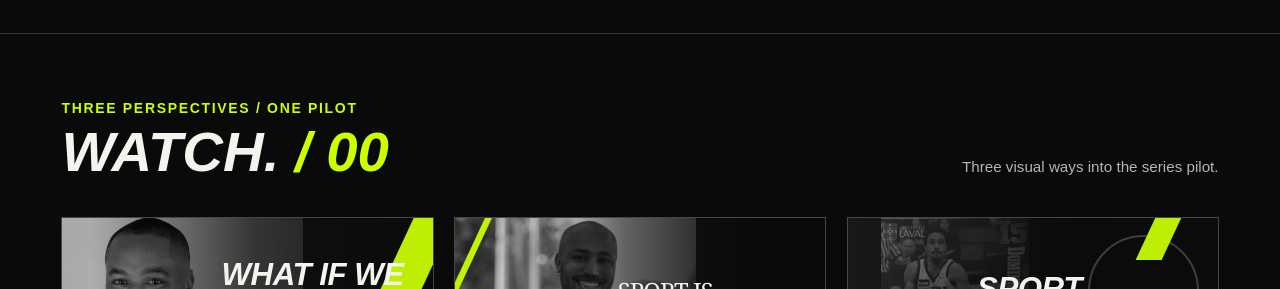
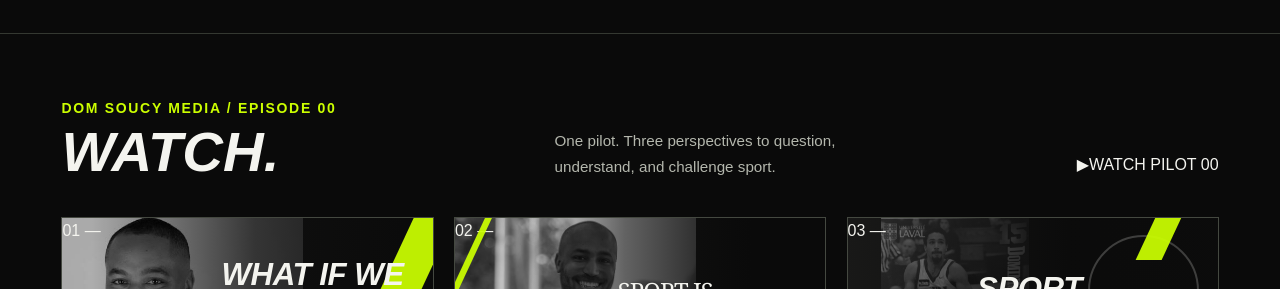
Before and after one commit to dominique-source/dominiquesoucy, a Next.js app: page /en in a window 1280 px wide. Shown: the part 1584-1873 px from the top of the page. Built offline with nearby package versions, Linux system fonts and the light colour scheme; no server answers; a web font is replaced by a local one.

Commit message:
feat(home): editorial pilot heading, primary CTA, numbered video cards

```diff
--- a/components/pilot-thumbnail-collection.tsx
+++ b/components/pilot-thumbnail-collection.tsx
@@ -23,25 +23,26 @@ export function PilotThumbnailCollection({
     >
       <div className="content-shell">
         <div className="pilot-thumbnails-heading">
-          <div>
+          <div className="pilot-thumbnails-title-group">
             <p className="eyebrow accent">
-              {lang === "fr"
-                ? "TROIS REGARDS / UN MÊME PILOTE"
-                : "THREE PERSPECTIVES / ONE PILOT"}
+              {lang === "fr" ? "DOM SOUCY MEDIA / ÉPISODE 00" : "DOM SOUCY MEDIA / EPISODE 00"}
             </p>
             <h2 id="pilot-thumbnails-title">
               {lang === "fr" ? "À VOIR." : "WATCH."}
-              <span className="accent"> / 00</span>
             </h2>
           </div>
-          <p>
+          <p className="pilot-thumbnails-intro">
             {lang === "fr"
-              ? "Trois portes d’entrée visuelles vers le pilote de la série."
-              : "Three visual ways into the series pilot."}
+              ? "Un même pilote. Trois regards complémentaires pour questionner, comprendre et confronter le sport."
+              : "One pilot. Three perspectives to question, understand, and challenge sport."}
           </p>
+          <a className="pilot-thumbnails-main-cta" href="#pilote">
+            <span aria-hidden="true">▶</span>
+            {lang === "fr" ? "REGARDER LE PILOTE 00" : "WATCH PILOT 00"}
+          </a>
         </div>
         <div className="pilot-thumbnails-grid">
-          {entries.map((style) => {
+          {entries.map((style, index) => {
             const label = thumbnailStyleLabels[style.style][lang];
             const href = thumbnailDestination(style);
             return (
@@ -76,6 +77,9 @@ export function PilotThumbnailCollection({
                     />
                   )}
                   <span className="pilot-thumbnail-slash" aria-hidden="true" />
+                  <span className="pilot-thumbnail-index" aria-hidden="true">
+                    {String(index + 1).padStart(2, "0")} <span>—</span>
+                  </span>
                   <span className="pilot-thumbnail-copy" aria-hidden="true">
                     <span>{style.title[lang][0]}</span>
                     <strong>{style.title[lang][1]}</strong>
@@ -86,15 +90,15 @@ export function PilotThumbnailCollection({
                     </svg>
                   </span>
                 </div>
-                <div className="pilot-thumbnail-meta">
-                  <span>{label}</span>
-                  <span>{style.episodeLabel[lang]}</span>
+                <div className="pilot-thumbnail-footer">
+                  <div className="pilot-thumbnail-meta">
+                    <span>{label}</span>
+                    <span>{style.episodeLabel[lang]}</span>
+                  </div>
+                  {style.subtitle && (
+                    <p className="pilot-thumbnail-subtitle">{style.subtitle[lang]}</p>
+                  )}
                 </div>
-                {style.subtitle && (
-                  <p className="pilot-thumbnail-subtitle">
-                    {style.subtitle[lang]}
-                  </p>
-                )}
               </PilotThumbnailLink>
             );
           })}
```
